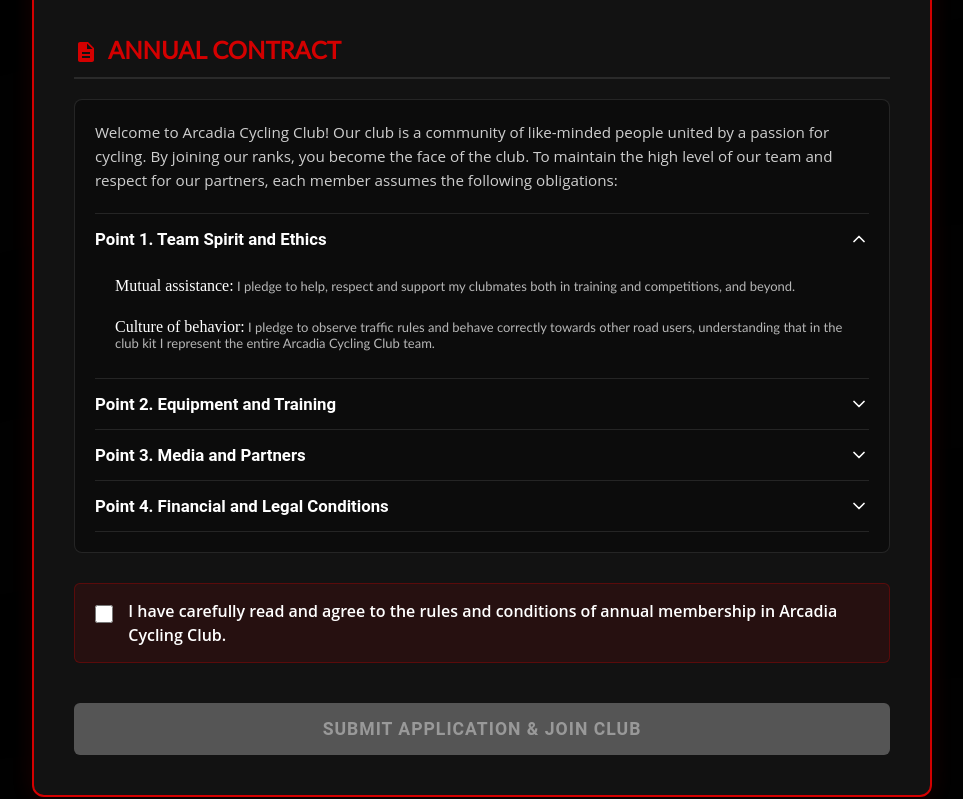
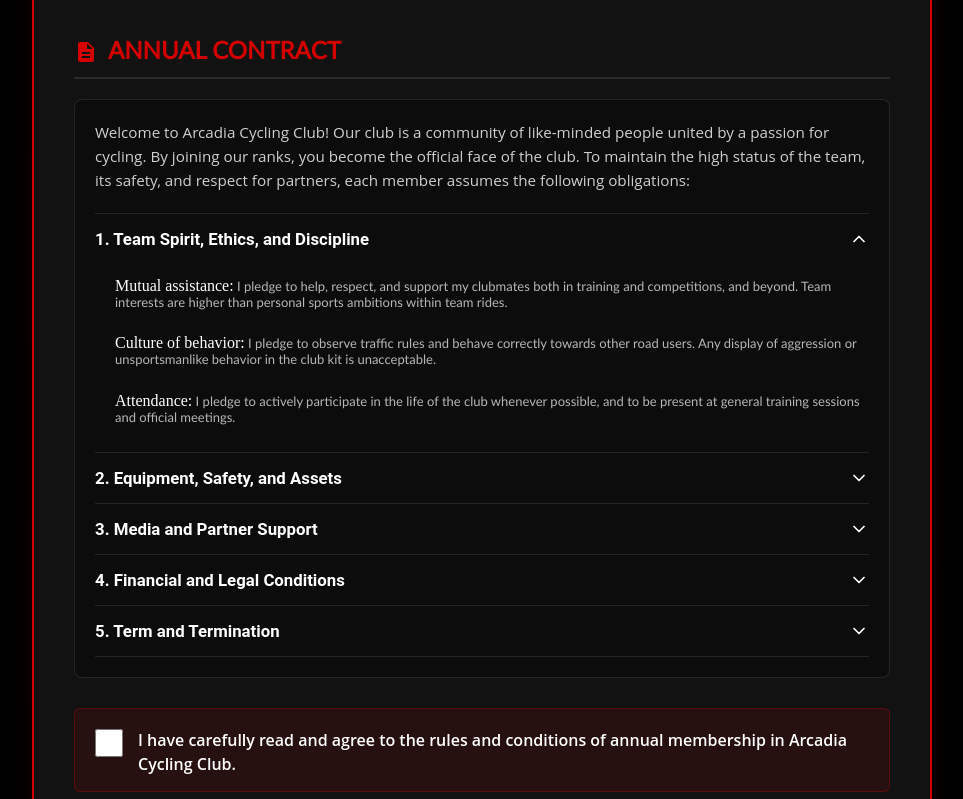
Before and after one commit to Mnfsto/ArcadiaCC, a React (Create React App) app in the folder client/: page /join-step-2 in a window 1280 px wide. Shown: the part 1234-2033 px from the top of the page, without its empty margins (158-1121 px from the left). Built offline with nearby package versions, Linux system fonts and the light colour scheme; no server answers.

Commit message:
feat RegistrationStep2

```diff
--- a/client/src/pages/RegistrationStep2/RegistrationStep2.jsx
+++ b/client/src/pages/RegistrationStep2/RegistrationStep2.jsx
@@ -114,7 +114,7 @@ const RegistrationStep2 = () => {
           <h2>Thank you!</h2>
           <p>Your application has been submitted successfully.<br />We will contact you shortly.</p>
           <img src="/image/Kit.png" alt="Arcadia CC Kit" />
-          <div style={{ marginTop: '30px' }}>
+          <div className="action-btn-container">
             <button className="submit-btn" onClick={() => navigate('/')}>Return to Homepage</button>
           </div>
         </div>
@@ -229,54 +229,66 @@ const RegistrationStep2 = () => {
 
             <div className="contract-box">
               <div className="contract-box-intro">
-                Welcome to Arcadia Cycling Club! Our club is a community of like-minded people united by a passion for cycling.
-                By joining our ranks, you become the face of the club. To maintain the high level of our team and respect for our partners,
-                each member assumes the following obligations:
+                Welcome to Arcadia Cycling Club! Our club is a community of like-minded people united by a passion for cycling. By joining our ranks, you become the official face of the club. To maintain the high status of the team, its safety, and respect for partners, each member assumes the following obligations:
               </div>
 
               <div className="accordion">
                 <AccordionItem
-                  title="Point 1. Team Spirit and Ethics"
+                  title="1. Team Spirit, Ethics, and Discipline"
                   isOpen={openAccordion === 1}
                   onClick={() => toggleAccordion(1)}
                   content={
                     <ul>
-                      <li><strong>Mutual assistance:</strong> I pledge to help, respect and support my clubmates both in training and competitions, and beyond.</li>
-                      <li><strong>Culture of behavior:</strong> I pledge to observe traffic rules and behave correctly towards other road users, understanding that in the club kit I represent the entire Arcadia Cycling Club team.</li>
+                      <li><strong>Mutual assistance:</strong> I pledge to help, respect, and support my clubmates both in training and competitions, and beyond. Team interests are higher than personal sports ambitions within team rides.</li>
+                      <li><strong>Culture of behavior:</strong> I pledge to observe traffic rules and behave correctly towards other road users. Any display of aggression or unsportsmanlike behavior in the club kit is unacceptable.</li>
+                      <li><strong>Attendance:</strong> I pledge to actively participate in the life of the club whenever possible, and to be present at general training sessions and official meetings.</li>
                     </ul>
                   }
                 />
                 <AccordionItem
-                  title="Point 2. Equipment and Training"
+                  title="2. Equipment, Safety, and Assets"
                   isOpen={openAccordion === 2}
                   onClick={() => toggleAccordion(2)}
                   content={
                     <ul>
-                      <li><strong>Club Kit:</strong> I pledge to attend all official club training sessions, rides and competitions exclusively in the current club kit and paraphernalia.</li>
-                      <li><strong>Safety:</strong> I pledge to always use a bicycle helmet during rides. Riding without a helmet at club events is strictly prohibited.</li>
+                      <li><strong>Club Kit:</strong> I pledge to be present at all official training sessions, races, and podiums exclusively in the current kit and paraphernalia of the club for the current season.</li>
+                      <li><strong>Safety (No Helmet — No Ride):</strong> I pledge to always use a fastened bicycle helmet. Riding without a helmet or with an unfastened strap at club events is strictly prohibited.</li>
+                      <li><strong>Care of assets:</strong> I pledge to take good care of the property and assets of the club provided to me for temporary use (technical base, equipment, support vehicles).</li>
                     </ul>
                   }
                 />
                 <AccordionItem
-                  title="Point 3. Media and Partners"
+                  title="3. Media and Partner Support"
                   isOpen={openAccordion === 3}
                   onClick={() => toggleAccordion(3)}
                   content={
                     <ul>
-                      <li><strong>Support for partners:</strong> I pledge to tag the official club accounts (@arcadiacyclingclub) and its current partners in my social media posts and stories when posting content from training and races.</li>
-                      <li><strong>Consent to the use of media:</strong> I give my consent to Arcadia Cycling Club to use my photos and videos from club events free of charge for publication on social networks, on the club's website and in promotional materials for partners.</li>
+                      <li><strong>Activity in social networks:</strong> I pledge to tag the official club account (@arcadia_cycling_club) and the accounts of active partners when publishing any content related to the club's activities.</li>
+                      <li><strong>Brand protection:</strong> I pledge to avoid public statements that disrepute the club or its partners.</li>
+                      <li><strong>Consent to the use of media:</strong> I give indefinite consent to the club to use my image (photos and videos) obtained during events for promotional materials, the website, and reports to partners.</li>
                     </ul>
                   }
                 />
                 <AccordionItem
-                  title="Point 4. Financial and Legal Conditions"
+                  title="4. Financial and Legal Conditions"
                   isOpen={openAccordion === 4}
                   onClick={() => toggleAccordion(4)}
                   content={
                     <ul>
-                      <li><strong>Membership fee:</strong> I confirm my readiness to pay the mandatory annual membership fee of 250 euros.</li>
-                      <li><strong>Sports license:</strong> I pledge to issue/provide a valid sports license for the current year, necessary to participate in official starts.</li>
-                      <li><strong>Responsibility for health:</strong> I confirm that I have no medical contraindications to cycling, and I take personal responsibility for the state of my health during training.</li>
+                      <li><strong>Membership fee:</strong> I pledge to pay the annual fee of 250 euros. (These funds are directed to the development of cycling in the Odessa region; in return, the participant gets the right to use the club's assets, access to the sports community, and official support from the Cycling Federation of Ukraine, of which we are a branch).</li>
+                      <li><strong>FCU License:</strong> I pledge to arrange a valid sports license of the Cycling Federation of Ukraine for the current year. This is a prerequisite for participating in official starts and providing insurance coverage.</li>
+                      <li><strong>Health and responsibility:</strong> I confirm that I have undergone a medical examination and have no contraindications. I am aware that cycling is a high-risk activity, and I take full responsibility for any injuries or damages incurred during training or racing, releasing the club from any legal claims.</li>
+                    </ul>
+                  }
+                />
+                <AccordionItem
+                  title="5. Term and Termination"
+                  isOpen={openAccordion === 5}
+                  onClick={() => toggleAccordion(5)}
+                  content={
+                    <ul>
+                      <li><strong>Term:</strong> This agreement is valid for one calendar year from the moment the fee is paid.</li>
+                      <li><strong>Termination:</strong> The club reserves the right to exclude a participant without a refund of the fee for a gross violation of traffic rules, safety rules, unsportsmanlike behavior, or actions that harm the reputation of the club or its partners.</li>
                     </ul>
                   }
                 />
--- a/client/src/pages/RegistrationStep2/RegistrationStep2.scss
+++ b/client/src/pages/RegistrationStep2/RegistrationStep2.scss
@@ -275,8 +275,9 @@
 
       input {
         margin-top: 5px;
-        width: 20px;
-        height: 20px;
+        width: 28px;
+        height: 28px;
+        flex-shrink: 0;
         accent-color: $primary;
       }
 
@@ -285,6 +286,7 @@
         line-height: 1.5;
         color: #fff;
         font-weight: 600;
+        padding-top: 4px;
       }
     }
   }
@@ -322,35 +324,64 @@
     text-align: center;
     padding: 60px 20px;
 
+    @media screen and (max-width: 768px) {
+      padding: 30px 20px;
+    }
+
     .check-icon {
       width: 80px;
       height: 80px;
       fill: #2ecc71;
       margin-bottom: 20px;
+
+      @media screen and (max-width: 768px) {
+        width: 40px;
+        height: 40px;
+        margin-bottom: 10px;
+      }
     }
 
     h2 {
       font-size: 2rem;
       margin-bottom: 15px;
       color: #fff;
+
+      @media screen and (max-width: 768px) {
+        font-size: 1.5rem;
+        margin-bottom: 10px;
+      }
     }
 
     p {
       font-size: 1.1rem;
       color: rgba(255, 255, 255, 0.8);
       margin-bottom: 30px;
+
+      @media screen and (max-width: 768px) {
+        font-size: 0.95rem;
+        margin-bottom: 15px;
+      }
     }
 
     img {
       max-width: 100%;
       height: auto;
-      width: 300px; /* Better default size for the kit image */
+      width: 300px;
       margin-top: 30px;
       border-radius: 8px;
 
       @media screen and (max-width: 768px) {
         width: 100%;
-        max-width: 250px;
+        max-width: 160px;
+        margin-top: 15px;
+      }
+    }
+
+    .action-btn-container {
+      margin-top: 30px;
+
+      @media screen and (max-width: 768px) {
+        margin-top: 15px;
       }
     }
   }
--- a/package.json
+++ b/package.json
@@ -29,8 +29,10 @@
     "dotenv": "^17.3.1",
     "express": "^4.18.2",
     "express-session": "^1.18.0",
+    "handlebars": "^4.7.9",
     "helmet": "^8.1.0",
     "mongodb": "^6.3.0",
-    "nodemailer": "^6.9.11"
+    "nodemailer": "^6.9.11",
+    "puppeteer": "^24.40.0"
   }
 }
```
Also changed, not shown: 1 other file (tests, documents, lock files or other folders).
